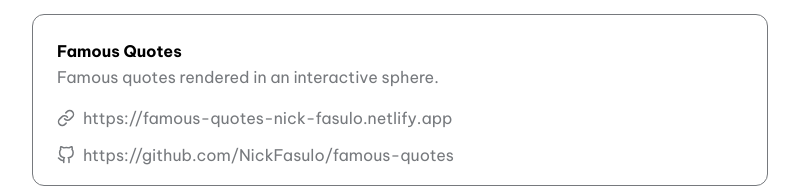
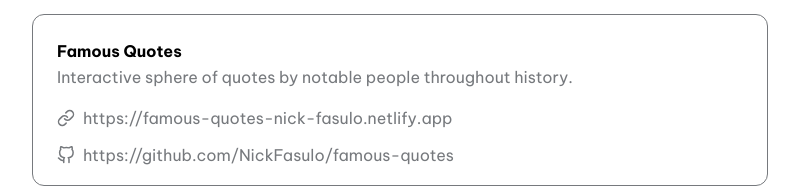
Before and after one commit to NickFasulo/Nick-Fasulo-portfolio, a Next.js app: page / in a window 1280 px wide. Shown: the part 752-940 px from the top of the page, without its empty margins (240-1039 px from the left). Built offline with nearby package versions, Linux system fonts and the light colour scheme.

Commit message:
update project description

```diff
--- a/data/config.js
+++ b/data/config.js
@@ -21,7 +21,7 @@ export const projects = {
     },
     {
       title: 'Famous Quotes',
-      description: 'Famous quotes rendered in an interactive sphere.',
+      description: 'Interactive sphere of quotes by notable people throughout history.',
       link: 'https://famous-quotes-nick-fasulo.netlify.app',
       github: 'https://github.com/NickFasulo/famous-quotes'
     },
```
